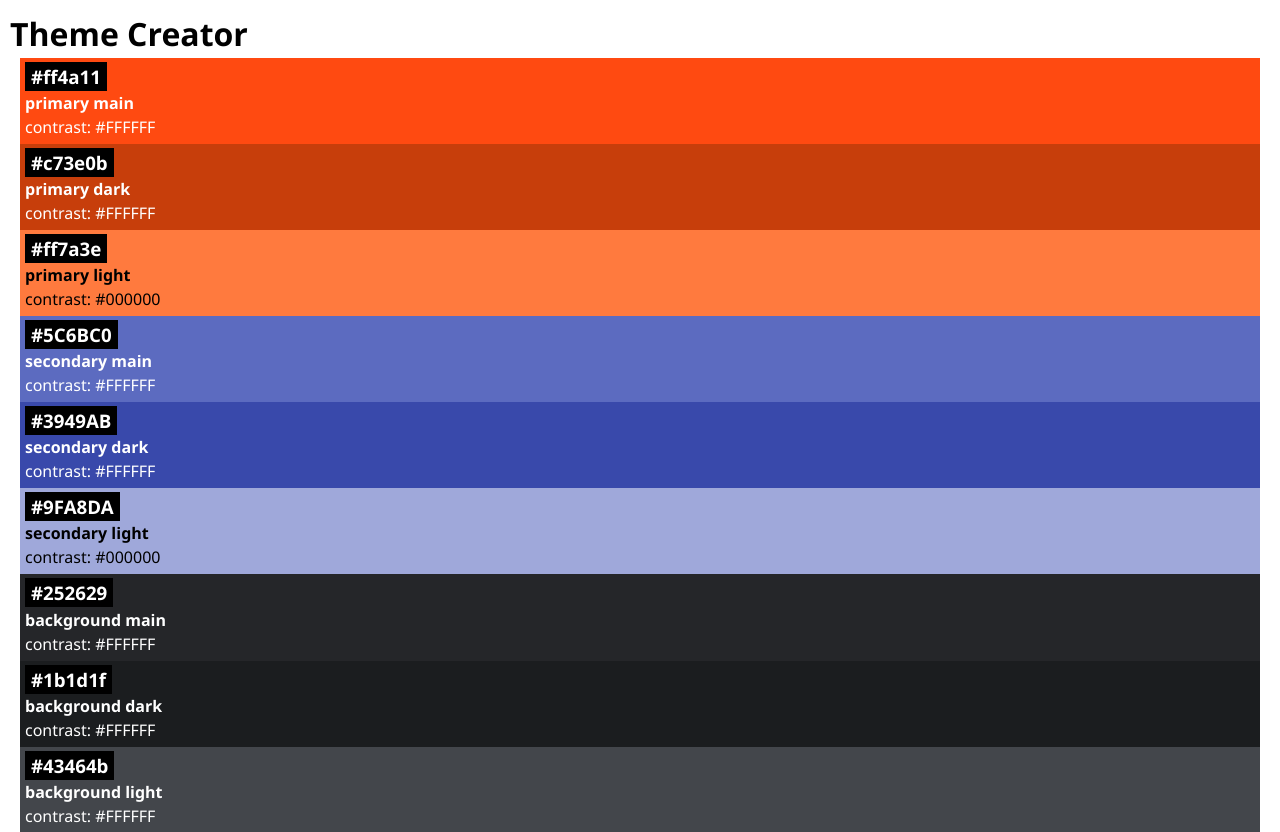
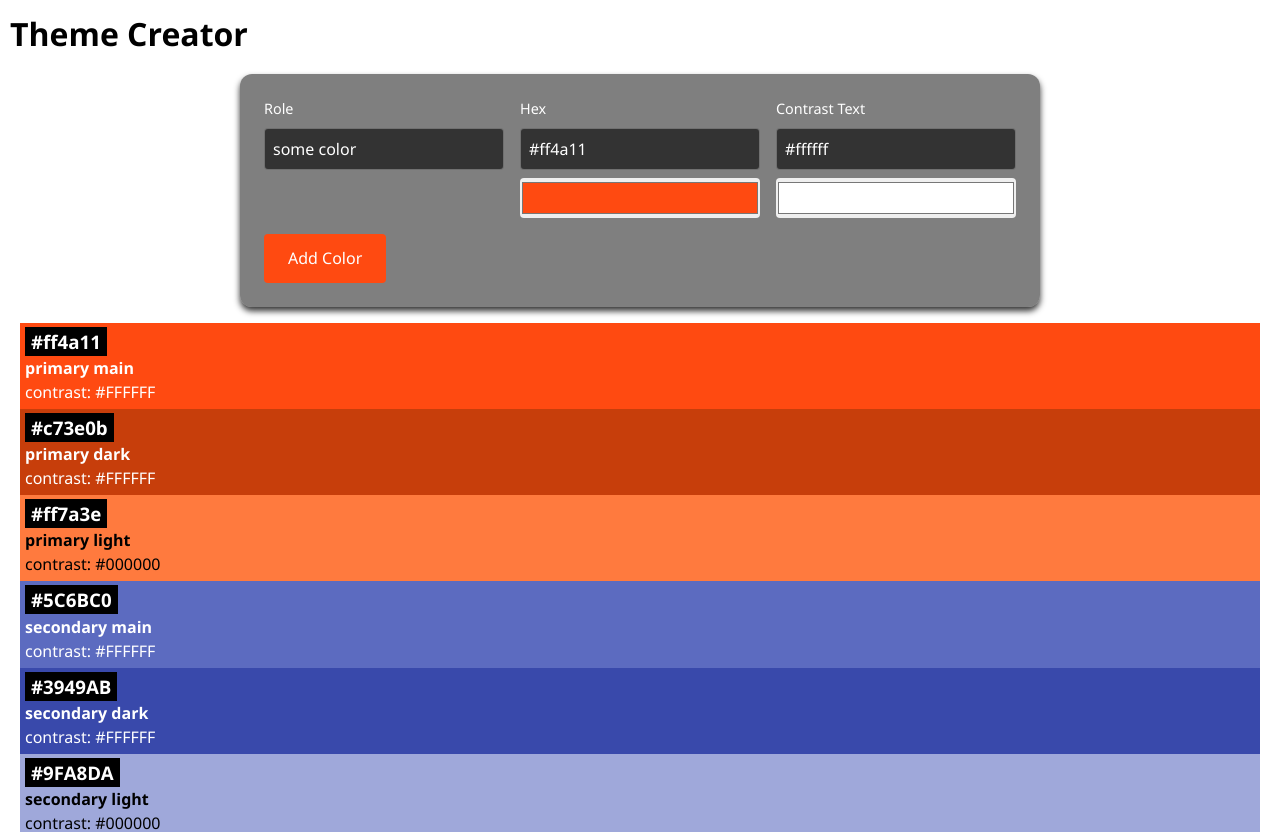
Before and after one commit to TastyCrysis/theme-page, a React (Vite) app: page / in a window 1280 px wide. Shown: the top 832 px of the page. Built offline with nearby package versions, Linux system fonts and the light colour scheme.

Commit message:
add color-to-theme form

```diff
--- a/package.json
+++ b/package.json
@@ -13,6 +13,7 @@
   "dependencies": {
     "@octokit/rest": "^20.1.0",
     "dotenv": "^16.4.5",
+    "nanoid": "^5.0.9",
     "react": "^18.2.0",
     "react-dom": "^18.2.0"
   },
--- a/src/App.jsx
+++ b/src/App.jsx
@@ -1,13 +1,21 @@
+import { useState } from "react";
 import { initialColors } from "./lib/colors";
 import Color from "./Components/Color/Color";
+import ColorForm from "./Components/ColorForm/ColorForm";
 import "./App.css";
 
 function App() {
+  const [colors, setColors] = useState(initialColors);
+
+  function handleSubmit(data) {
+    setColors((prevColors) => [data, ...prevColors]);
+  }
+
   return (
     <>
       <h1>Theme Creator</h1>
-
-      {initialColors.map((color) => {
+      <ColorForm onSubmitColor={handleSubmit} />
+      {colors.map((color) => {
         return <Color key={color.id} color={color} />;
       })}
     </>
--- /dev/null
+++ b/src/Components/ColorForm/ColorForm.css
@@ -0,0 +1,59 @@
+form {
+  display: flex;
+  flex-direction: row;
+  flex-wrap: wrap;
+  gap: 1rem;
+  max-width: 800px;
+  margin: 1rem auto;
+  padding: 1.5rem;
+  background: #00000080;
+  border-radius: 12px;
+  box-shadow: 0 4px 6px #000000cc;
+}
+
+label {
+  display: flex;
+  flex-direction: column;
+  gap: 0.5rem;
+  color: #ffffff;
+  font-size: 0.9rem;
+  font-weight: 500;
+  flex: 1;
+  min-width: 200px;
+}
+
+input[type="text"] {
+  padding: 0.5rem;
+  border: 1px solid #ffffff4d;
+  border-radius: 4px;
+  background: #00000099;
+  color: #ffffff;
+  font-size: 1rem;
+}
+
+input[type="color"] {
+  width: 100%;
+  height: 40px;
+  padding: 0;
+  border: none;
+  border-radius: 4px;
+  cursor: pointer;
+}
+
+button {
+  margin-top: 0;
+  padding: 0.8rem 1.5rem;
+  border: none;
+  border-radius: 4px;
+  background: #ff4a11;
+  color: #ffffff;
+  font-size: 1rem;
+  font-weight: 600;
+  cursor: pointer;
+  transition: background-color 0.2s ease;
+  align-self: flex-end;
+}
+
+button:hover {
+  background: #c73e0b;
+}
--- /dev/null
+++ b/src/Components/ColorForm/ColorForm.jsx
@@ -0,0 +1,38 @@
+import ColorInput from "../ColorInput/ColorInput";
+import "./ColorForm.css";
+import { nanoid } from "nanoid";
+
+export default function ColorForm({
+  onSubmitColor,
+  initialData = { role: "some color", hex: "#ff4a11", contrastText: "#ffffff" },
+}) {
+  function handleSubmit(event) {
+    event.preventDefault();
+    const formData = new FormData(event.target);
+    const data = Object.fromEntries(formData);
+    data.id = nanoid();
+    onSubmitColor(data);
+  }
+
+  return (
+    <form onSubmit={handleSubmit}>
+      <label htmlFor="role">
+        Role{" "}
+        <input
+          type="text"
+          id="role"
+          name="role"
+          defaultValue={initialData.role}
+        />
+      </label>
+      <label htmlFor="hex">
+        Hex <ColorInput id="hex" defaultValue={initialData.hex} />
+      </label>
+      <label htmlFor="contrastText">
+        Contrast Text{" "}
+        <ColorInput id="contrastText" defaultValue={initialData.contrastText} />
+      </label>
+      <button type="submit">Add Color</button>
+    </form>
+  );
+}
--- /dev/null
+++ b/src/Components/ColorInput/ColorInput.jsx
@@ -0,0 +1,27 @@
+import { useState, useEffect } from "react";
+
+export default function ColorInput({ id, defaultValue }) {
+  const [inputValue, setInputValue] = useState(defaultValue);
+
+  useEffect(() => {
+    setInputValue(defaultValue);
+  }, [defaultValue]);
+
+  function handleInputValue(event) {
+    const newValue = event.target.value;
+    setInputValue(newValue);
+  }
+
+  return (
+    <>
+      <input
+        type="text"
+        id={id}
+        name={id}
+        value={inputValue}
+        onChange={handleInputValue}
+      />
+      <input type="color" value={inputValue} onChange={handleInputValue} />
+    </>
+  );
+}
```
Also changed, not shown: 1 other file (tests, documents, lock files or other folders).
